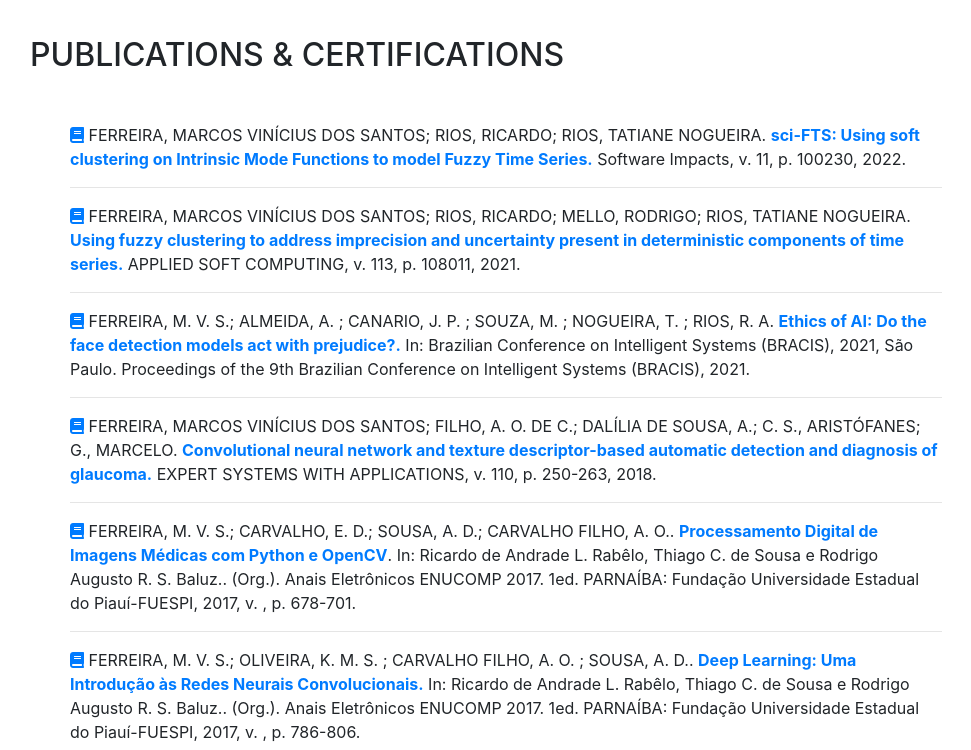
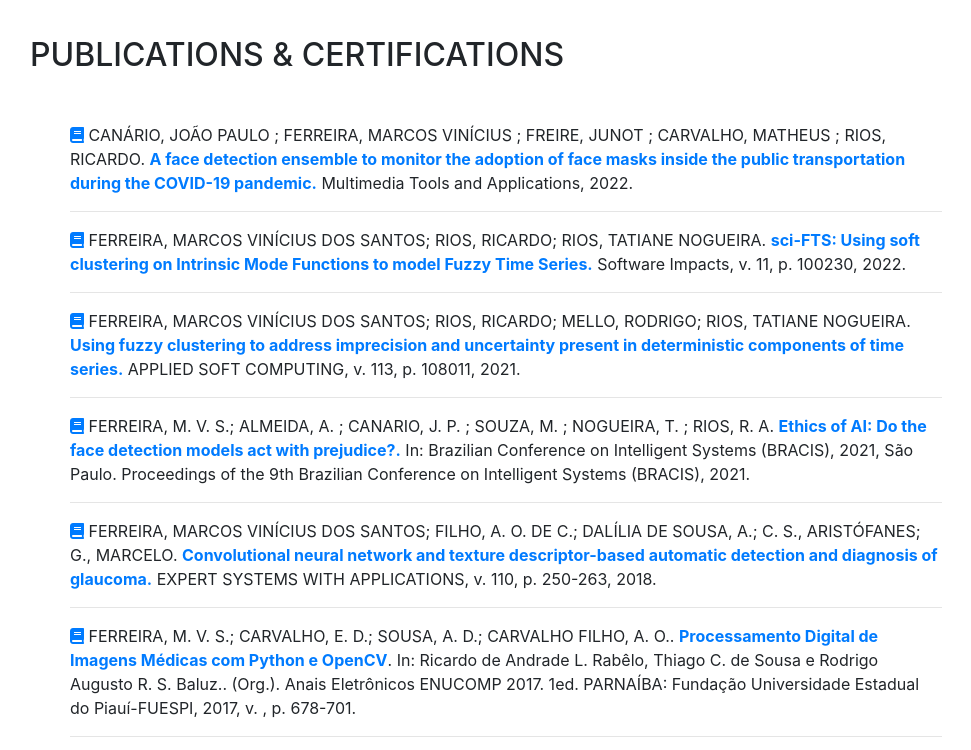
Before and after one commit to Marcos001/Marcos001.github.io, a website with bundled scripts: page index.html in a window 1280 px wide. Shown: the part 4400-5150 px from the top of the page, without its empty margins (290-1261 px from the left). Built offline with nearby package versions, Linux system fonts and the light colour scheme; a web font is replaced by a local one.

Commit message:
paper face detection

```diff
--- a/index.html
+++ b/index.html
@@ -345,6 +345,14 @@
 
             <!-- 2022 -->
             <li>
+              <a href="https://doi.org/10.1007/s11042-022-12806-2" target="_blank"><i class="fas fa-book"></i></a>
+              CANÁRIO, JOÃO PAULO ; FERREIRA, MARCOS VINÍCIUS ; FREIRE, JUNOT ; CARVALHO, MATHEUS ; RIOS, RICARDO.
+              <b class='text-primary'> A face detection ensemble to monitor the adoption of face masks inside the public transportation during the COVID-19 pandemic.</b>
+              Multimedia Tools and Applications, 2022.
+            </li>
+            <hr/>
+
+            <li>
               <a href="https://doi.org/10.1016/j.simpa.2022.100230" target="_blank"><i class="fas fa-book"></i></a>
               FERREIRA, MARCOS VINÍCIUS DOS SANTOS; RIOS, RICARDO; RIOS, TATIANE NOGUEIRA.
               <b class='text-primary'> sci-FTS: Using soft clustering on Intrinsic Mode Functions to model Fuzzy Time Series.</b>
```
